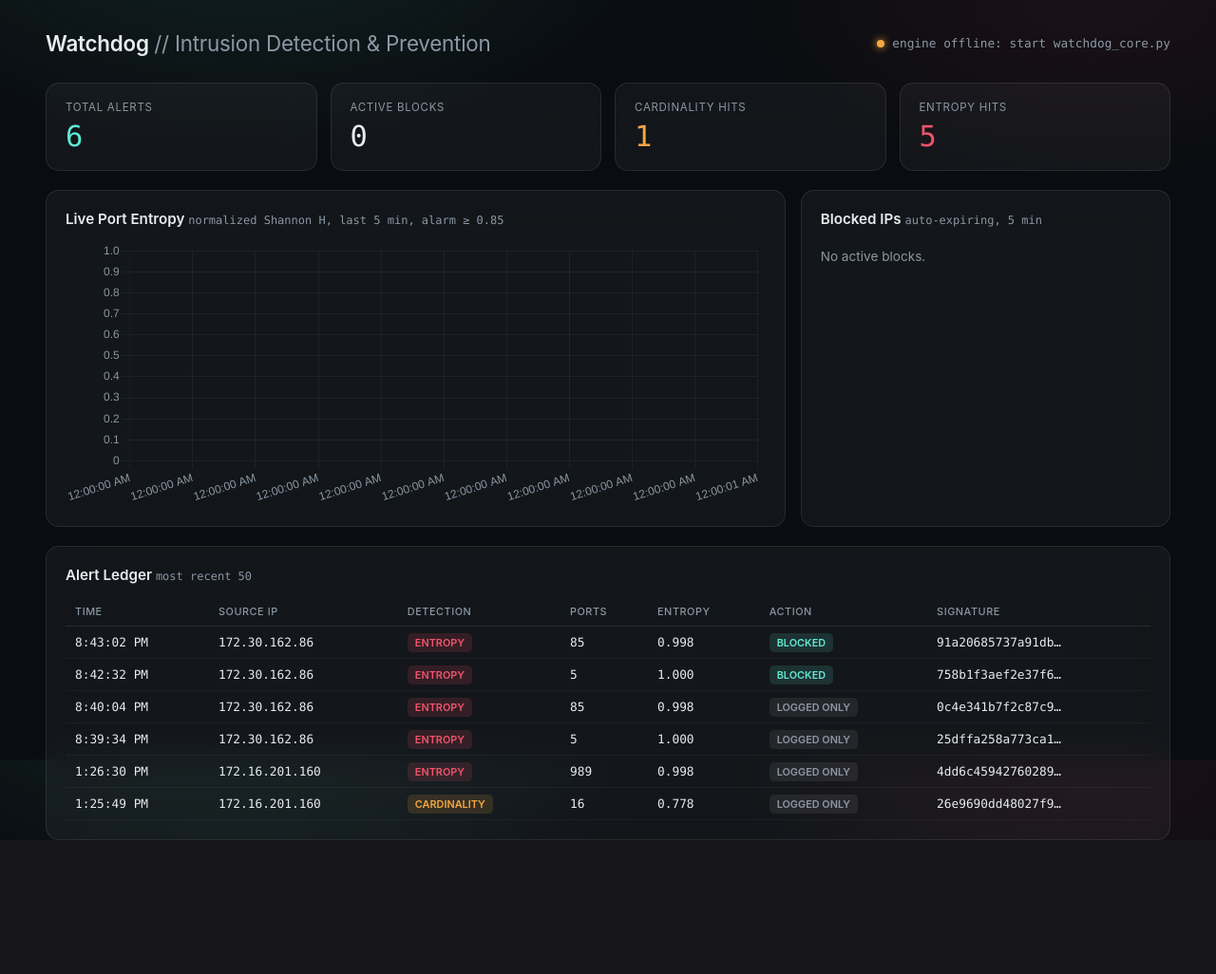
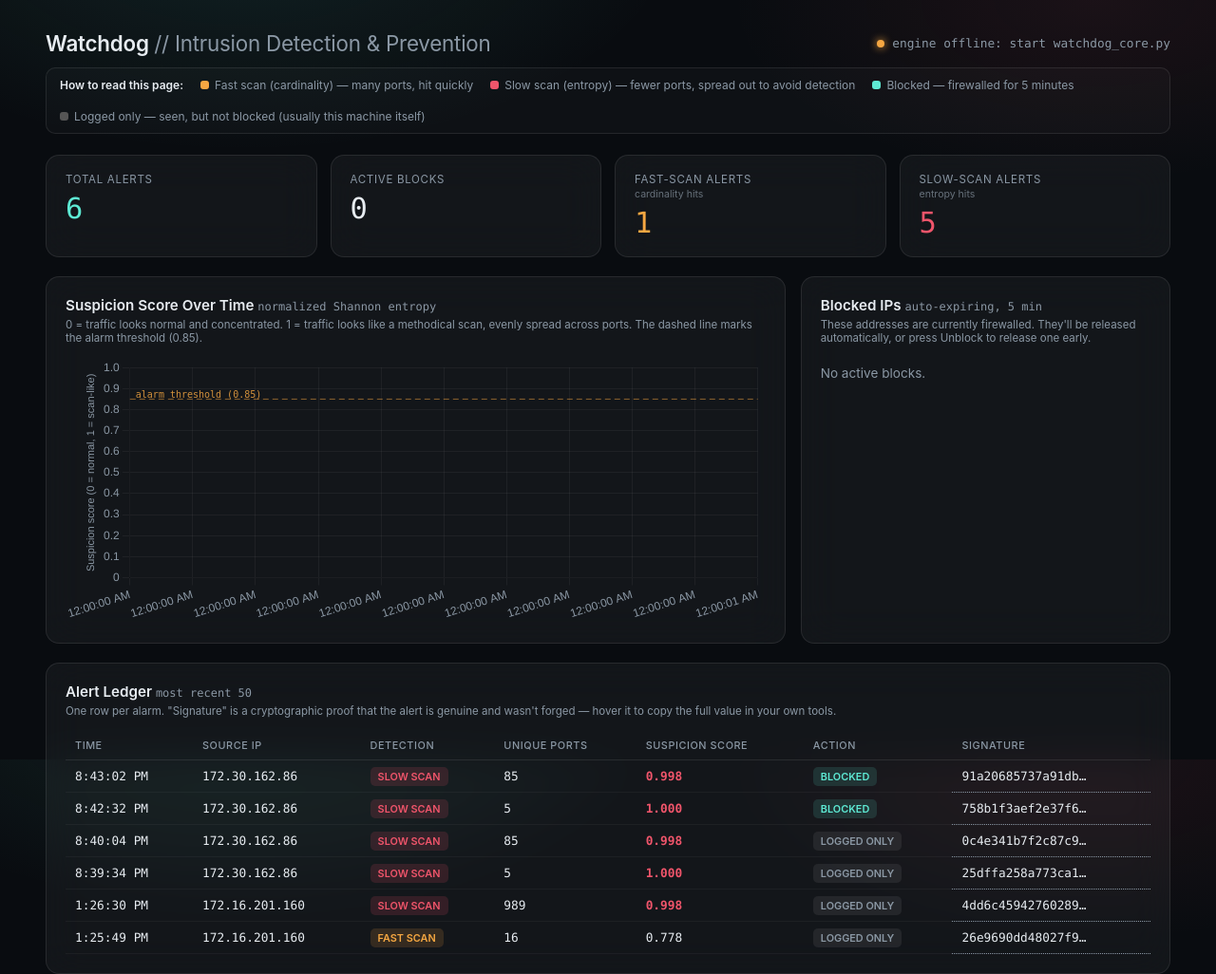
Before and after one commit to ojasjog/watchdawg, a Flask app: page / in a window 1280 px wide. Shown: the whole page at 95% size. Before the commit the page ends 885 px from the top, so only its background shows below. Run offline with Flask 3, Linux system fonts and the light colour scheme; data comes from the database, SQL or seed files in the repository; data that the repository does not hold is empty.

Commit message:
updated ui, better labels

```diff
--- a/templates/dashboard.html
+++ b/templates/dashboard.html
@@ -31,7 +31,7 @@
     font-family:var(--sans); padding: 32px clamp(16px,4vw,48px) 64px;
     padding-top: calc(32px + env(safe-area-inset-top,0px));
   }
-  .top{display:flex; align-items:center; justify-content:space-between; margin-bottom:28px; flex-wrap:wrap; gap:12px;}
+  .top{display:flex; align-items:center; justify-content:space-between; margin-bottom:12px; flex-wrap:wrap; gap:12px;}
   h1{font-size:1.4rem; font-weight:600; margin:0; letter-spacing:-0.01em;}
   h1 span{color:var(--text-dim); font-weight:400;}
   .status{display:flex; align-items:center; gap:8px; font-family:var(--mono); font-size:0.8rem; color:var(--text-dim);}
@@ -41,14 +41,30 @@
   .dot.warn{background:var(--amber); box-shadow:0 0 8px var(--amber); animation:none;}
   @keyframes pulse{0%,100%{opacity:1;} 50%{opacity:0.35;}}
 
+  /* Legend strip: explains the two detector types and the badges up front,
+     so nobody has to guess what "cardinality" or "entropy" mean. */
+  .legend{
+    display:flex; flex-wrap:wrap; gap:18px; align-items:center;
+    font-size:0.75rem; color:var(--text-dim); margin-bottom:22px; padding:10px 14px;
+    background:rgba(255,255,255,0.025); border:1px solid var(--glass-border); border-radius:10px;
+  }
+  .legend b{color:var(--text); font-weight:600;}
+  .legend .key{display:flex; align-items:center; gap:6px;}
+  .legend .swatch{width:9px; height:9px; border-radius:3px; flex:none;}
+  .swatch.card{background:var(--amber);}
+  .swatch.ent{background:var(--pink);}
+  .swatch.blk{background:var(--teal);}
+  .swatch.log{background:#555;}
+
   .glass{
     background:var(--glass); border:1px solid var(--glass-border); border-radius:14px;
     backdrop-filter: blur(20px); -webkit-backdrop-filter: blur(20px);
   }
 
   .stats{display:grid; grid-template-columns:repeat(4,1fr); gap:14px; margin-bottom:20px;}
-  .stat{padding:18px 20px;}
+  .stat{padding:18px 20px; cursor:default;}
   .stat .label{font-size:0.72rem; color:var(--text-dim); text-transform:uppercase; letter-spacing:0.06em;}
+  .stat .sublabel{font-size:0.66rem; color:var(--text-dim); opacity:0.7; margin-top:2px;}
   .stat .value{font-family:var(--mono); font-size:1.9rem; margin-top:6px;}
   .stat.a .value{color:var(--teal);}
   .stat.b .value{color:var(--amber);}
@@ -56,8 +72,9 @@
 
   .main{display:grid; grid-template-columns: 2fr 1fr; gap:16px; margin-bottom:20px;}
   .panel{padding:20px;}
-  .panel h2{font-size:0.95rem; margin:0 0 14px; font-weight:600;}
+  .panel h2{font-size:0.95rem; margin:0 0 4px; font-weight:600;}
   .panel h2 small{color:var(--text-dim); font-weight:400; font-family:var(--mono); font-size:0.75rem;}
+  .panel .helptext{font-size:0.72rem; color:var(--text-dim); margin:0 0 14px;}
   canvas{max-height:280px;}
 
   .blocklist{display:flex; flex-direction:column; gap:10px; max-height:280px; overflow-y:auto;}
@@ -74,14 +91,17 @@
 
   table{width:100%; border-collapse:collapse; font-size:0.82rem;}
   thead th{text-align:left; color:var(--text-dim); font-weight:500; padding:8px 10px; border-bottom:1px solid var(--glass-border);
-            text-transform:uppercase; font-size:0.68rem; letter-spacing:0.05em;}
+            text-transform:uppercase; font-size:0.68rem; letter-spacing:0.05em; cursor:default;}
   tbody td{padding:9px 10px; border-bottom:1px solid rgba(255,255,255,0.04); font-family:var(--mono); font-size:0.8rem;}
   tbody tr:hover{background:rgba(255,255,255,0.02);}
-  .badge{padding:3px 8px; border-radius:5px; font-size:0.68rem; font-family:var(--sans); font-weight:600;}
+  td.score{cursor:default;}
+  td.score.hot{color:var(--pink); font-weight:600;}
+  .badge{padding:3px 8px; border-radius:5px; font-size:0.68rem; font-family:var(--sans); font-weight:600; cursor:default;}
   .badge.card{background:rgba(245,167,66,0.15); color:var(--amber);}
   .badge.ent{background:rgba(240,85,107,0.15); color:var(--pink);}
   .badge.blk{background:rgba(94,234,212,0.13); color:var(--teal);}
   .badge.log{background:rgba(255,255,255,0.07); color:var(--text-dim);}
+  .sig{cursor:default; border-bottom:1px dotted var(--text-dim);}
   .tablewrap{max-height:320px; overflow-y:auto;}
 
   @media (max-width: 860px){
@@ -97,44 +117,104 @@
     <div class="status"><span class="dot" id="liveDot"></span><span id="liveText">connecting…</span></div>
   </div>
 
+  <div class="legend">
+    <span><b>How to read this page:</b></span>
+    <span class="key"><span class="swatch card"></span>Fast scan (cardinality) — many ports, hit quickly</span>
+    <span class="key"><span class="swatch ent"></span>Slow scan (entropy) — fewer ports, spread out to avoid detection</span>
+    <span class="key"><span class="swatch blk"></span>Blocked — firewalled for 5 minutes</span>
+    <span class="key"><span class="swatch log"></span>Logged only — seen, but not blocked (usually this machine itself)</span>
+  </div>
+
   <div class="stats">
-    <div class="glass stat a"><div class="label">Total Alerts</div><div class="value" id="statTotal">–</div></div>
-    <div class="glass stat"><div class="label">Active Blocks</div><div class="value" id="statBlocks">–</div></div>
-    <div class="glass stat b"><div class="label">Cardinality Hits</div><div class="value" id="statCard">–</div></div>
-    <div class="glass stat c"><div class="label">Entropy Hits</div><div class="value" id="statEnt">–</div></div>
+    <div class="glass stat a" title="Every time either detector has raised an alarm, in total.">
+      <div class="label">Total Alerts</div>
+      <div class="value" id="statTotal">–</div>
+    </div>
+    <div class="glass stat" title="IP addresses currently firewalled. Each block clears itself after 5 minutes.">
+      <div class="label">Active Blocks</div>
+      <div class="value" id="statBlocks">–</div>
+    </div>
+    <div class="glass stat b" title="Alarms from the fast tripwire: an IP touched more than 15 ports within 20 seconds.">
+      <div class="label">Fast-Scan Alerts</div>
+      <div class="sublabel">cardinality hits</div>
+      <div class="value" id="statCard">–</div>
+    </div>
+    <div class="glass stat c" title="Alarms from the slow-scan detector: an IP's traffic pattern looked like random probing, even with few ports touched.">
+      <div class="label">Slow-Scan Alerts</div>
+      <div class="sublabel">entropy hits</div>
+      <div class="value" id="statEnt">–</div>
+    </div>
   </div>
 
   <div class="main">
     <div class="glass panel">
-      <h2>Live Port Entropy <small>normalized Shannon H, last 5 min, alarm ≥ 0.85</small></h2>
+      <h2>Suspicion Score Over Time <small>normalized Shannon entropy</small></h2>
+      <p class="helptext">0 = traffic looks normal and concentrated. 1 = traffic looks like a methodical scan, evenly spread across ports. The dashed line marks the alarm threshold (0.85).</p>
       <canvas id="entropyChart"></canvas>
     </div>
     <div class="glass panel">
       <h2>Blocked IPs <small>auto-expiring, 5 min</small></h2>
+      <p class="helptext">These addresses are currently firewalled. They'll be released automatically, or press Unblock to release one early.</p>
       <div class="blocklist" id="blockList"><div class="empty">No active blocks.</div></div>
     </div>
   </div>
 
   <div class="glass panel">
     <h2>Alert Ledger <small>most recent 50</small></h2>
+    <p class="helptext">One row per alarm. "Signature" is a cryptographic proof that the alert is genuine and wasn't forged — hover it to copy the full value in your own tools.</p>
     <div class="tablewrap">
       <table>
-        <thead><tr><th>Time</th><th>Source IP</th><th>Detection</th><th>Ports</th><th>Entropy</th><th>Action</th><th>Signature</th></tr></thead>
+        <thead><tr>
+          <th>Time</th>
+          <th>Source IP</th>
+          <th title="Which detector raised this alarm.">Detection</th>
+          <th title="Number of distinct destination ports this IP touched.">Unique Ports</th>
+          <th title="Suspicion score at the time of the alarm (0 = normal, 1 = scan-like). Highlighted when at or above the 0.85 alarm threshold.">Suspicion Score</th>
+          <th title="Whether the source IP was firewalled, or only recorded (e.g. because it's this machine itself).">Action</th>
+          <th title="Truncated HMAC-SHA256 signature proving this alert is authentic.">Signature</th>
+        </tr></thead>
         <tbody id="alertBody"><tr><td colspan="7" class="empty">Waiting for data…</td></tr></tbody>
       </table>
     </div>
   </div>
 
 <script>
+// Draws a dashed reference line at the alarm threshold (0.85) on the entropy chart,
+// so the line itself (not just the subtitle text) tells you where "alarming" starts.
+const thresholdLinePlugin = {
+  id: 'thresholdLine',
+  afterDraw(chart) {
+    const { ctx, chartArea, scales } = chart;
+    if (!chartArea || !scales.y) return;
+    const yPos = scales.y.getPixelForValue(0.85);
+    ctx.save();
+    ctx.strokeStyle = 'rgba(245,167,66,0.55)';
+    ctx.setLineDash([6, 4]);
+    ctx.lineWidth = 1;
+    ctx.beginPath();
+    ctx.moveTo(chartArea.left, yPos);
+    ctx.lineTo(chartArea.right, yPos);
+    ctx.stroke();
+    ctx.fillStyle = 'rgba(245,167,66,0.85)';
+    ctx.font = '10px ui-monospace, monospace';
+    ctx.fillText('alarm threshold (0.85)', chartArea.left + 6, yPos - 4);
+    ctx.restore();
+  }
+};
+
 const entropyCtx = document.getElementById('entropyChart').getContext('2d');
 const entropyChart = new Chart(entropyCtx, {
   type: 'line',
   data: { datasets: [] },
+  plugins: [thresholdLinePlugin],
   options: {
     responsive:true, maintainAspectRatio:false,
     scales: {
       x: { type:'linear', ticks:{ color:'#8b98a5', callback:(v)=>new Date(v*1000).toLocaleTimeString() }, grid:{color:'rgba(255,255,255,0.05)'} },
-      y: { min:0, max:1, ticks:{ color:'#8b98a5' }, grid:{color:'rgba(255,255,255,0.05)'} }
+      y: {
+        min:0, max:1, ticks:{ color:'#8b98a5' }, grid:{color:'rgba(255,255,255,0.05)'},
+        title: { display:true, text:'Suspicion score (0 = normal, 1 = scan-like)', color:'#8b98a5', font:{ size:11 } }
+      }
     },
     plugins: { legend: { labels:{ color:'#e7ecf1', font:{size:10} } } },
     animation:false
@@ -197,6 +277,7 @@ async function refresh(){
       info.appendChild(el('div', 'ip', b.ip));
       info.appendChild(el('div', 'expires', `expires in ${remaining}s`));
       const btn = el('button', null, 'Unblock now');
+      btn.title = 'Release this IP immediately instead of waiting for the 5-minute timer.';
       btn.onclick = () => fetch('/api/unblock', {
         method: 'POST', headers: {'Content-Type': 'application/json'}, body: JSON.stringify({ip: b.ip})
       }).then(refresh);
@@ -213,15 +294,35 @@ async function refresh(){
     alerts.forEach(a => {
       const tr = el('tr');
       const isEnt = a.detection_type === 'PORT_SCAN_ENTROPY';
-      const badge = (cls, text) => { const td = el('td'); td.appendChild(el('span', 'badge ' + cls, text)); return td; };
+      const badge = (cls, text, title) => {
+        const td = el('td');
+        const span = el('span', 'badge ' + cls, text);
+        if (title) span.title = title;
+        td.appendChild(span);
+        return td;
+      };
+
+      const scoreTd = el('td', 'score',
+        a.entropy_value != null ? a.entropy_value.toFixed(3) : '–');
+      if (a.entropy_value != null && a.entropy_value >= 0.85) scoreTd.classList.add('hot');
+
+      const sigTd = el('td', null, a.signature ? a.signature.slice(0, 16) + '…' : '–');
+      sigTd.classList.add('sig');
+      if (a.signature) sigTd.title = a.signature;
+
       tr.append(
         el('td', null, new Date(a.ts*1000).toLocaleTimeString()),
         el('td', null, a.source_ip),
-        badge(isEnt ? 'ent' : 'card', isEnt ? 'ENTROPY' : 'CARDINALITY'),
+        badge(isEnt ? 'ent' : 'card',
+              isEnt ? 'SLOW SCAN' : 'FAST SCAN',
+              isEnt ? 'Entropy detector: traffic pattern looked like methodical probing.'
+                    : 'Cardinality detector: more than 15 ports touched within 20 seconds.'),
         el('td', null, String(a.unique_ports)),
-        el('td', null, a.entropy_value != null ? a.entropy_value.toFixed(3) : '–'),
-        badge(a.blocked ? 'blk' : 'log', a.blocked ? 'BLOCKED' : 'LOGGED ONLY'),
-        el('td', null, a.signature ? a.signature.slice(0, 16) + '…' : '–'),
+        scoreTd,
+        badge(a.blocked ? 'blk' : 'log', a.blocked ? 'BLOCKED' : 'LOGGED ONLY',
+              a.blocked ? 'This IP was firewalled for 5 minutes.'
+                        : 'Seen and recorded, but not firewalled — usually because it is this machine\'s own address.'),
+        sigTd,
       );
       body.appendChild(tr);
     });
```
